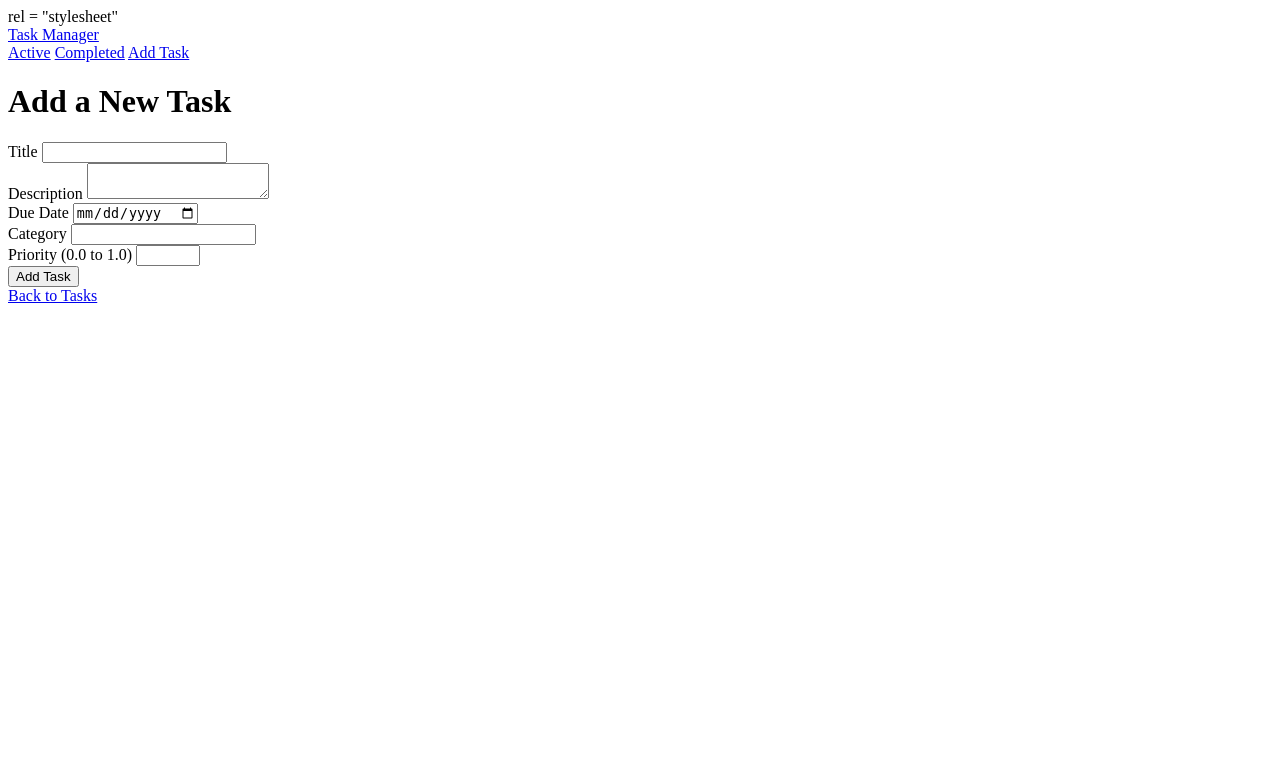
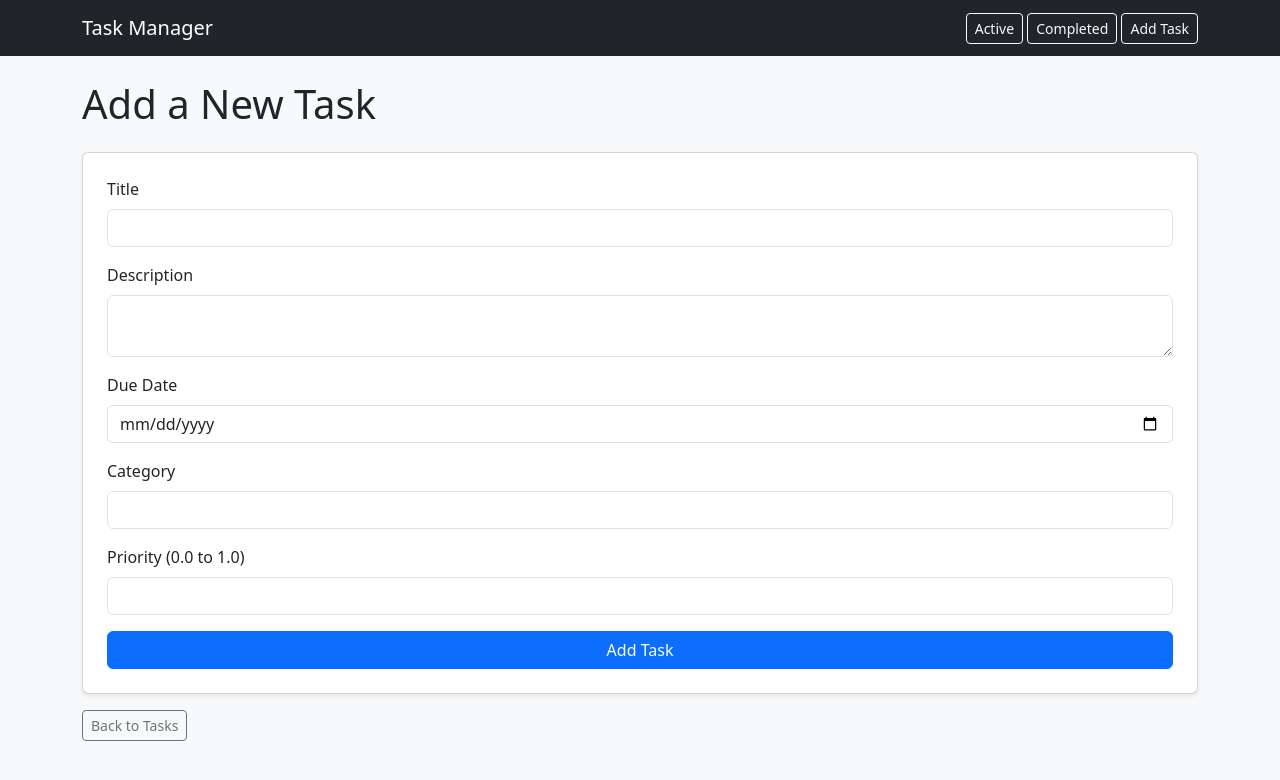
Before and after one commit to i-akali/Smart-Task-Manager, a Flask app: page /add in a window 1280 px wide. Shown: the top 780 px of the page. Run offline with Flask 3, Linux system fonts and the light colour scheme.

Commit message:
Fixed a syntax error in base user interface

```diff
--- a/templates/base.html
+++ b/templates/base.html
@@ -1,16 +1,16 @@
 <!DOCTYPE html>
-<html lang = "en">
+<html lang="en">
 <head>
-    <meta charset = "UTF-8">
-    <meta name = "viewport" content = "width = device-width, intial scale =1">
-    <title>{{title}}</title>
+    <meta charset="UTF-8">
+    <meta name="viewport" content="width=device-width, initial-scale=1">
+    <title>{{ title }}</title>
 
-    <!--Bootstap CSS-->
+    <!-- Bootstrap CSS -->
     <link
-        href = "https://cdn.jsdelivr.net/npm/bootstrap@5.3.2/dist/css/bootstrap.min.css">
-        rel = "stylesheet"
+        href="https://cdn.jsdelivr.net/npm/bootstrap@5.3.2/dist/css/bootstrap.min.css"
+        rel="stylesheet">
+</head>
 
-</head>
 <body class="bg-light">
 
     <nav class="navbar navbar-dark bg-dark mb-4">
```
Also changed, not shown: database.db.
